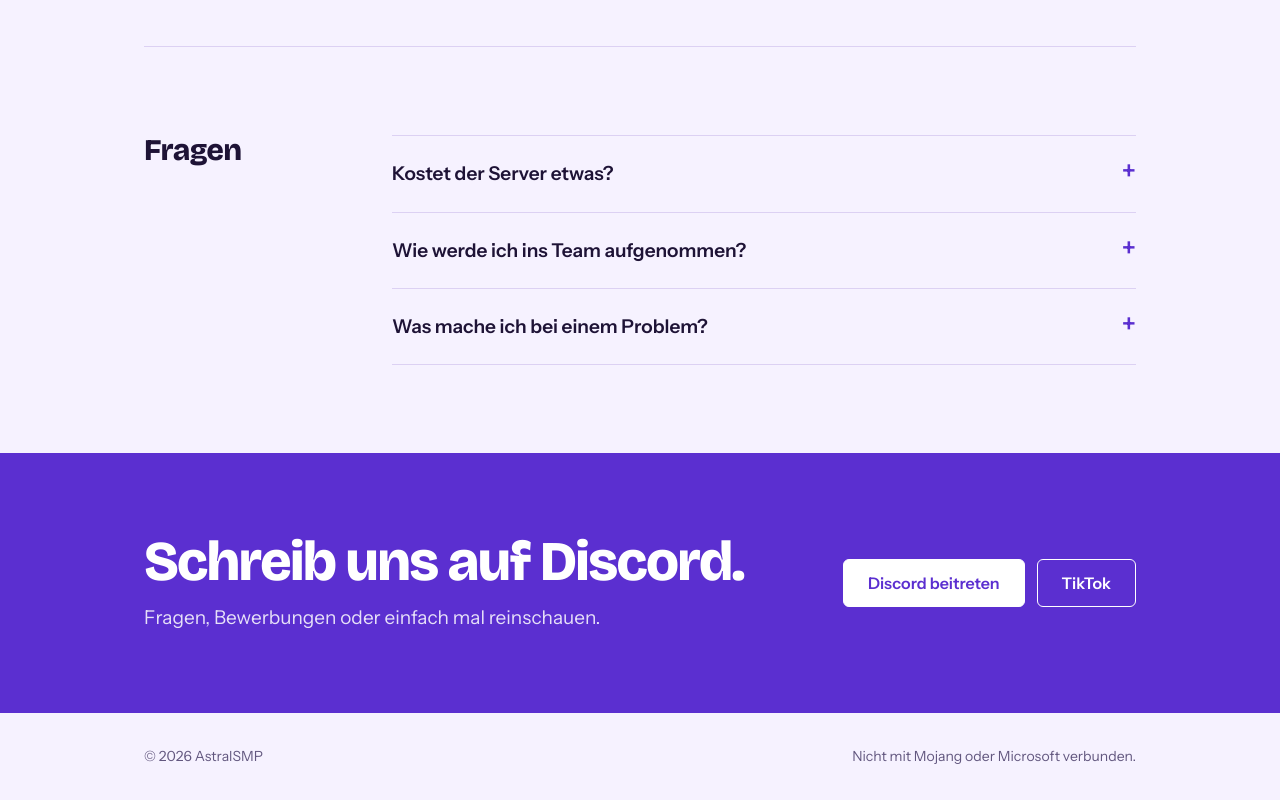
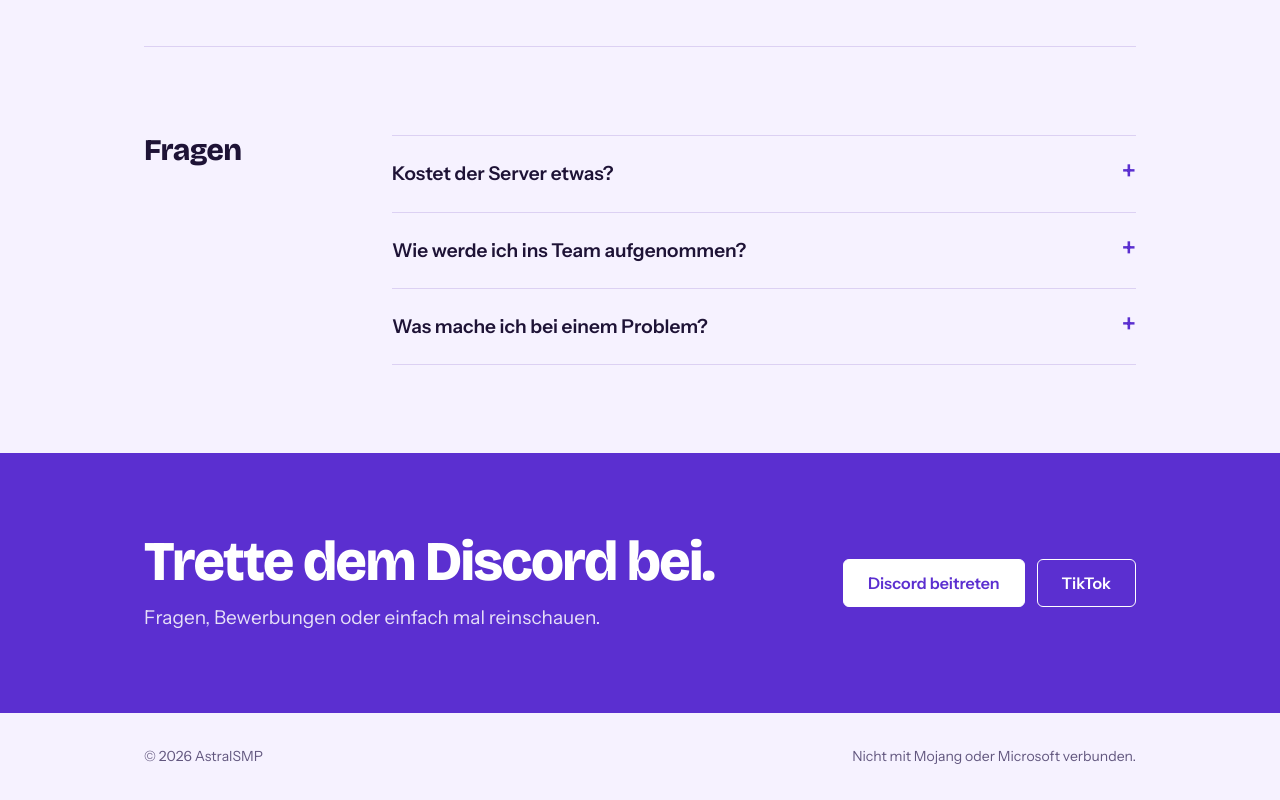
Before and after one commit to Astral-smp669/Astralsmp, a plain HTML site: page index.html in a window 1280 px wide. Shown: the part 2822-3622 px from the top of the page. Drawn offline with nearby package versions, Linux system fonts and the light colour scheme.

Commit message:
Update FAQ and contact section wording

```diff
--- a/index.html
+++ b/index.html
@@ -217,8 +217,8 @@ footer .wrap{display:flex;flex-wrap:wrap;justify-content:space-between;gap:12px}
       <h2>Fragen</h2>
       <div class="faq">
         <details><summary>Kostet der Server etwas?</summary><p>Nein. Beide Server sind kostenlos und es gibt keine kaufbaren Vorteile.</p></details>
-        <details><summary>Wie werde ich ins Team aufgenommen?</summary><p>Schreib uns auf Discord, wenn du Teil des Teams werden möchtest.</p></details>
-        <details><summary>Was mache ich bei einem Problem?</summary><p>Schreib uns auf Discord. Das Team hilft dir weiter.</p></details>
+        <details><summary>Wie werde ich ins Team aufgenommen?</summary><p>Eröffne im Discord ein Ticket, wenn du Teil des Teams werden möchtest.</p></details>
+        <details><summary>Was mache ich bei einem Problem?</summary><p>Eröffne im Discord ein Ticket. Das Team hilft dir weiter.</p></details>
       </div>
     </section>
   </div>
@@ -226,7 +226,7 @@ footer .wrap{display:flex;flex-wrap:wrap;justify-content:space-between;gap:12px}
   <div class="band" id="contact">
     <div class="wrap">
       <div>
-        <h2>Schreib uns auf Discord.</h2>
+        <h2>Trette dem Discord bei.</h2>
         <p>Fragen, Bewerbungen oder einfach mal reinschauen.</p>
       </div>
       <div class="btns">
```
